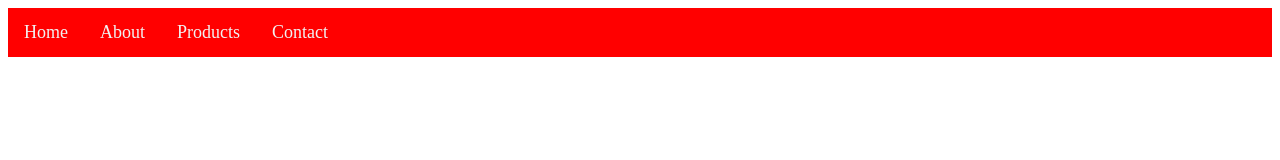
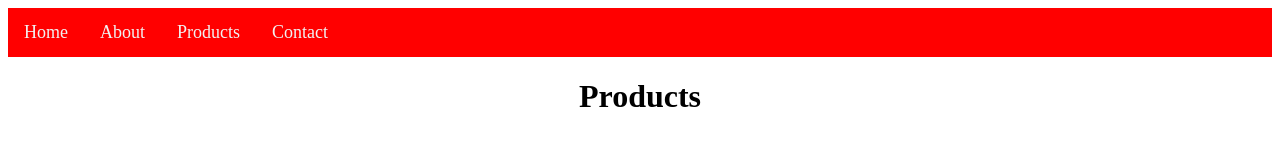
Before and after one commit to Harmonkj/CSS-Review, a plain HTML site: page products.html in a window 1280 px wide. Drawn offline with Linux system fonts and the light colour scheme.

Commit message:
Update products.html

```diff
--- a/products.html
+++ b/products.html
@@ -42,7 +42,7 @@
 </head>
 <body>
   <center>
-
+    <h1> Products </h1>
 
   </center>
 </body>
```
